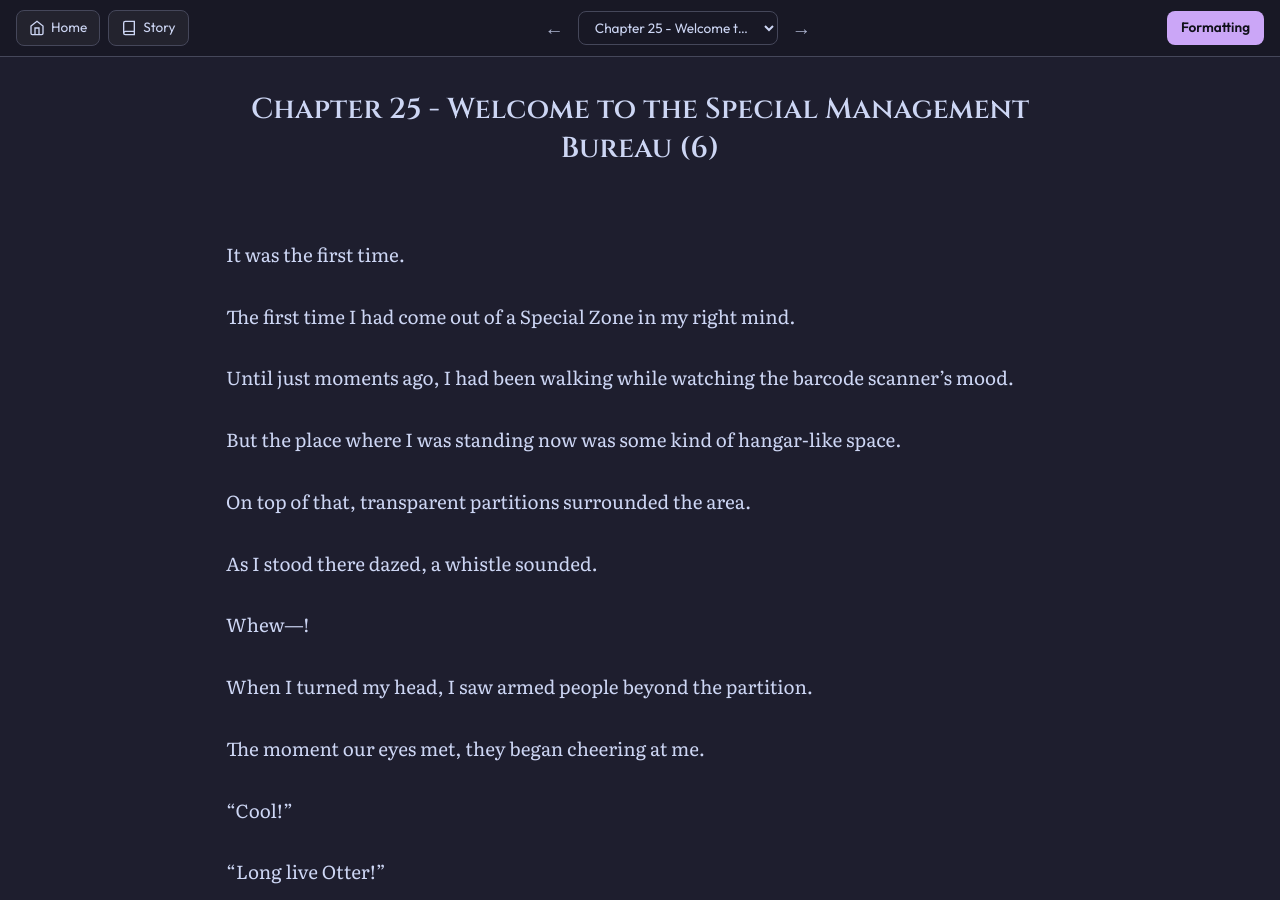
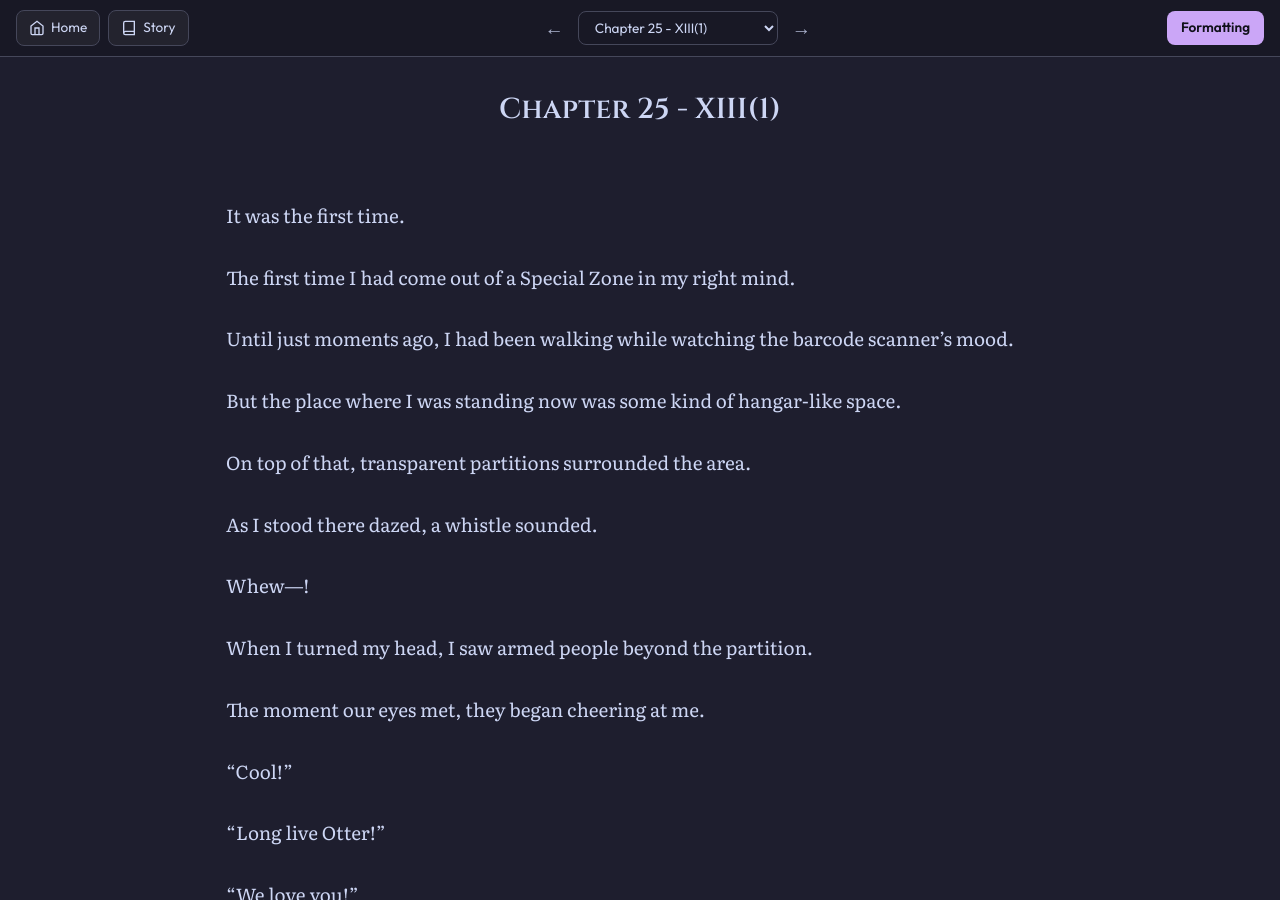
Before and after one commit to soleumn/soleumn.github.io, a Jekyll site: the page built from _chapters/esg/ch25.md, in a window 1280 px wide and 900 px high. Built offline with Jekyll 4.4.1, drawn with Linux system fonts in a browser that asks for light colours; comment, search, counter and statistics services are not loaded.

Commit message:
Update ch25.md

```diff
--- a/_chapters/esg/ch25.md
+++ b/_chapters/esg/ch25.md
@@ -1,5 +1,5 @@
 ---
-title: "Chapter 25 - Welcome to the Special Management Bureau (6)"
+title: "Chapter 25 - XIII(1)"
 categories: esg
 capitulo: 25
 ---
```
